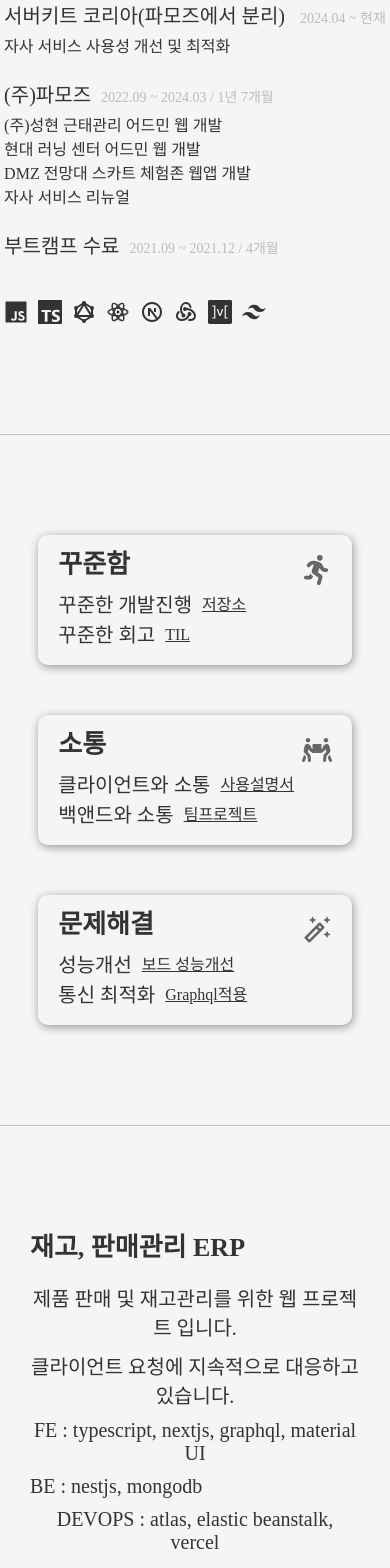
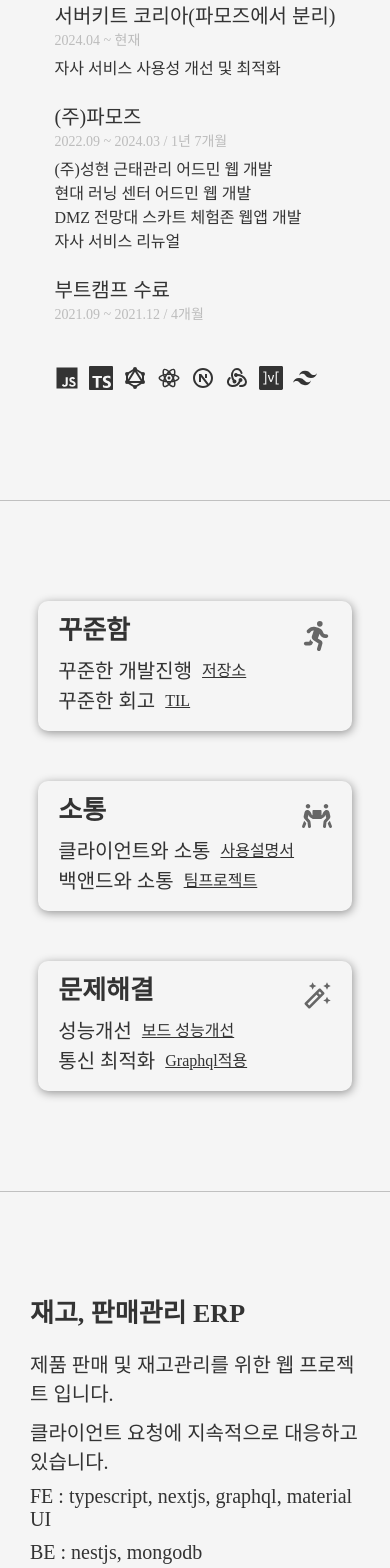
Before and after one commit to pakjonghun/advanced-introcude, a React (Create React App) app: page / in a window 390 px wide. Shown: the part 220-1788 px from the top of the page. Built offline with nearby package versions, Linux system fonts and the light colour scheme.

Commit message:
매우 작은 휴대폰에서도 볼수 있게 수정

```diff
--- a/src/components/Header/Header.module.css
+++ b/src/components/Header/Header.module.css
@@ -58,6 +58,8 @@
 }
 
 .company {
+  display: flex;
+  align-items: center;
   font-size: var(--font-lg);
   margin-bottom: 4px;
 }
@@ -87,6 +89,18 @@
   .top {
     flex-direction: column;
   }
+
+  .company {
+    display: flex;
+    flex-direction: column;
+    align-items: flex-start;
+    padding: 0;
+    margin-bottom: 6px;
+  }
+
+  .date {
+    margin-left: 0;
+  }
 }
 
 /* Medium devices (md) */
--- a/src/components/Projects/Projects.module.css
+++ b/src/components/Projects/Projects.module.css
@@ -4,6 +4,10 @@
   padding: 100px 30px;
   background-color: var(--color-bg);
   color: var(--color-text);
+}
+
+.alignLeft {
+  text-align: left;
 }
 
 .content {
--- a/src/components/Projects/Projects.tsx
+++ b/src/components/Projects/Projects.tsx
@@ -7,11 +7,11 @@ const Projects = () => {
       <div className={styles.projectCenter}>
         <div className={styles.projectContentContainer}>
           <h5 className={`title ${styles.projectTitle}`}>{'재고, 판매관리 ERP'}</h5>
-          <p>제품 판매 및 재고관리를 위한 웹 프로젝트 입니다.</p>
-          <p>클라이언트 요청에 지속적으로 대응하고 있습니다.</p>
-          <p>FE : typescript, nextjs, graphql, material UI</p>
-          <p>BE : nestjs, mongodb</p>
-          <p>DEVOPS : atlas, elastic beanstalk, vercel</p>
+          <p className={styles.alignLeft}>제품 판매 및 재고관리를 위한 웹 프로젝트 입니다.</p>
+          <p className={styles.alignLeft}>클라이언트 요청에 지속적으로 대응하고 있습니다.</p>
+          <p className={styles.alignLeft}>FE : typescript, nextjs, graphql, material UI</p>
+          <p className={styles.alignLeft}>BE : nestjs, mongodb</p>
+          <p className={styles.alignLeft}>DEVOPS : atlas, elastic beanstalk, vercel</p>
 
           <div className={styles.card}>
             <h6 className={styles.company}>저장소</h6>
```
